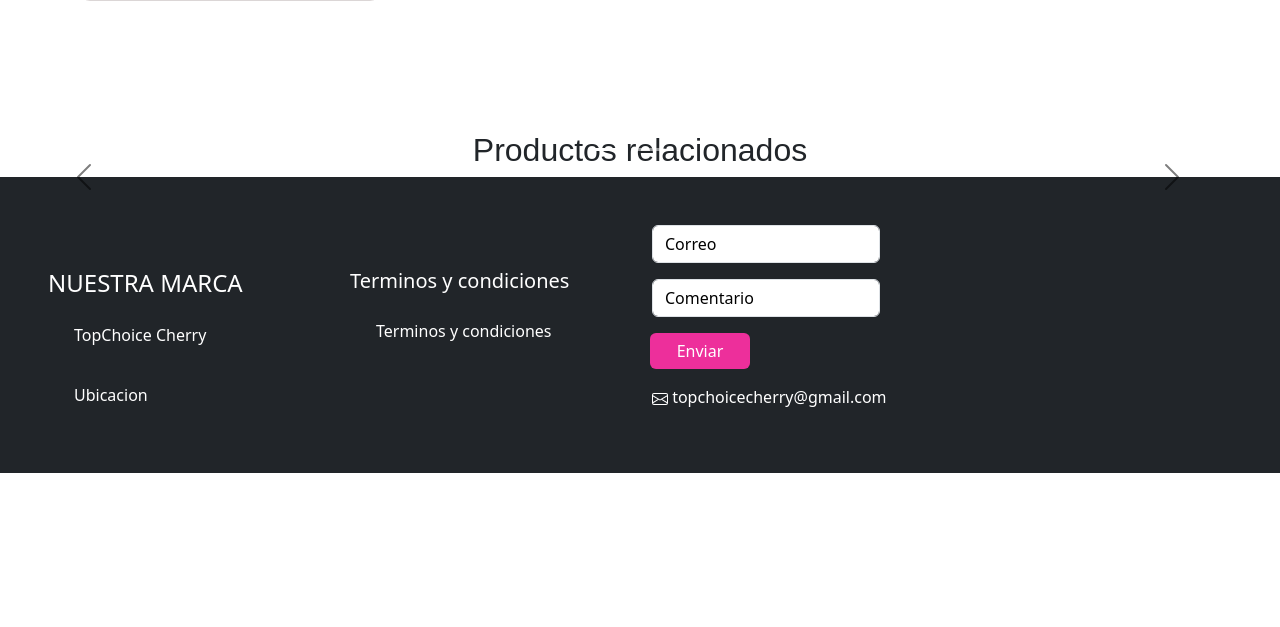
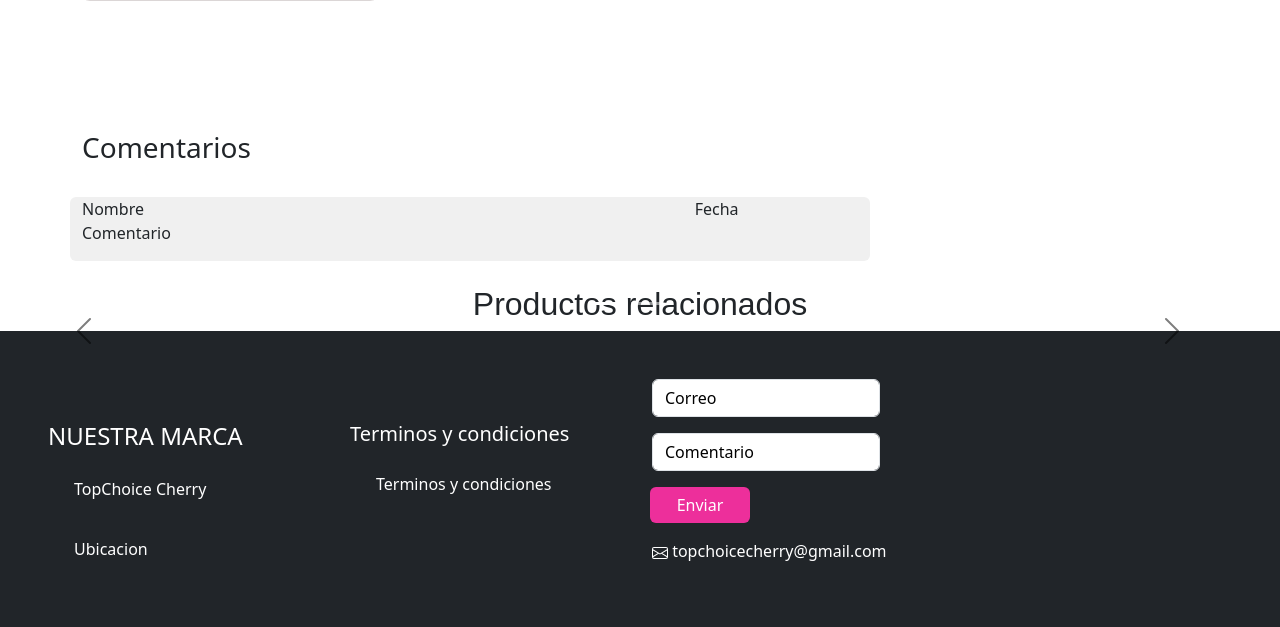
Before and after one commit to Edwin-DEV-py/TopChoice_Cherry, a Django app: template TopChoice/templates/tienda/detalle.html in a window 1280 px wide. Shown: the part 681-1308 px from the top of the page. Before the commit the page ends 1154 px from the top, so only its background shows below. Run offline with Django 4.2, Linux system fonts and the light colour scheme; the template is opened without the code that fills it, so the values that code supplies are empty; some libraries are stand-ins or nearby versions; some web fonts are replaced.

Commit message:
modelo y template de comentario

```diff
--- a/TopChoice/Productos/admin.py
+++ b/TopChoice/Productos/admin.py
@@ -8,3 +8,4 @@ class Product_admin(admin.ModelAdmin):
     list_display = ('product_name','price','stock','is_available','category','subcategory')
 
 admin.site.register(Products,Product_admin)
+admin.site.register(Comments)
--- a/TopChoice/Productos/forms.py
+++ b/TopChoice/Productos/forms.py
@@ -5,3 +5,9 @@ class Product_Form(forms.ModelForm):
     class Meta:
         model = Products
         fields = ['price','stock','is_available']
+
+
+class Comment_Form(forms.ModelForm):
+    class Meta:
+        model = Comments
+        fields = ['title','comment','rating']
--- a/TopChoice/templates/tienda/detalle.html
+++ b/TopChoice/templates/tienda/detalle.html
@@ -3,6 +3,7 @@
 {% block head%}
     <link rel="stylesheet" href="{% static 'css/detalle.css' %}">
     <title>Detalle</title>
+    <link rel="stylesheet" href="https://cdnjs.cloudflare.com/ajax/libs/font-awesome/4.7.0/css/font-awesome.min.css">
 {% endblock %}
 {% block content %}
 {% include 'header.html' %}
@@ -68,6 +69,80 @@
     <br>
     <br>
 </div>
+
+<!--Comentarios-->
+<div class="container">
+  <div class="row" style="max-width: 800px;">
+    <div class="col-8">
+      <h3>Comentarios</h3>
+    </div>
+    <div class="col-4 text-center">
+      <!--Modal de agregar mi comentario-->
+{% if user.is_authenticated %}
+<button type="button" class="btn btn-primary float-right" data-bs-toggle="modal" data-bs-target="#staticBackdrop">
+  Comentar
+</button>
+
+<!-- Modal -->
+<div class="modal fade" id="staticBackdrop" data-bs-backdrop="static" data-bs-keyboard="false" tabindex="-1" aria-labelledby="staticBackdropLabel" aria-hidden="true">
+  <div class="modal-dialog">
+    <div class="modal-content">
+      <div class="modal-header">
+        <h1 class="modal-title fs-5" id="staticBackdropLabel">Escribe tu comentario</h1>
+        <button type="button" class="btn-close" data-bs-dismiss="modal" aria-label="Close"></button>
+      </div>
+      <div class="modal-body">
+        <form action="" method="post">
+          {% csrf_token %}
+          <div class="">
+            <label for="">Como calificarias este producto?</label>
+            <br>
+            <div class="rate">
+                <input type="radio" name="rating" value="5" id="rating10"><label for="rating10" title="5"></label>
+                <input type="radio" name="rating" value="4" id="rating8"><label for="rating8" title="4"></label>
+                <input type="radio" name="rating" value="3" id="rating6"><label for="rating6" title="3"></label>
+                <input type="radio" name="rating" value="2" id="rating4"><label for="rating4" title="2"></label>
+                <input type="radio" name="rating" value="1" id="rating2"><label for="rating2" title="1"></label>
+            </div>
+            <br>
+
+            Titulo de comentario:
+            <input type="text" class="form-control" name="subject" value="">
+            <br>
+
+            Comentario:
+            <textarea name="review" rows="4" class="form-control" ></textarea>
+            <br>
+          </div>
+        </form>
+      </div>
+      <div class="modal-footer">
+        <button type="button" class="btn btn-secondary" data-bs-dismiss="modal">Close</button>
+      </div>
+    </div>
+  </div>
+</div>
+{% endif %}
+    </div>
+  </div>
+  <br>
+  <div class="row rounded" style="max-width: 800px; background: rgb(240, 240, 240);">
+    <div class="row">
+      <div class="col-8 float-left">
+        Nombre
+      </div>
+      <div class="col-4 text-center">
+        Fecha
+      </div>
+    </div>
+    <div class="row">
+      <div class="col">
+        <p>Comentario</p>
+      </div>
+    </div>
+  </div>
+</div>
+<br>
     <!--Aqui se muestra los productos relacionados-->
     <div class="container-flex text-center">
       <h2>Productos relacionados</h2>
```
Also changed, not shown: TopChoice/Productos/models.py (+15 -1 lines), TopChoice/TopChoice/static/css/detalle.css (+37 -0 lines), TopChoice/Productos/migrations/0012_comments.py (added).
